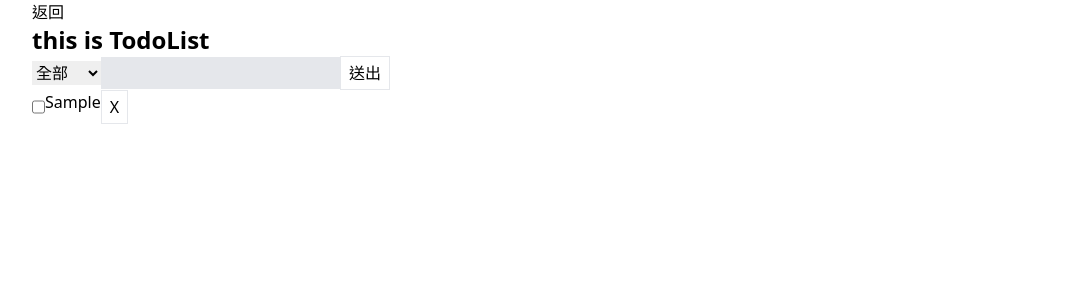
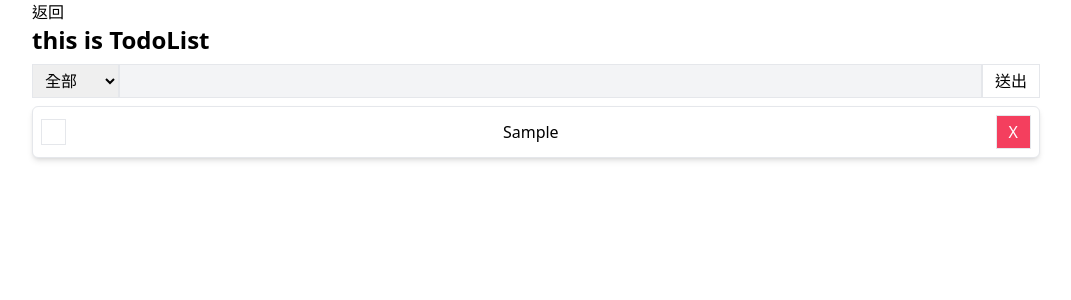
Before and after one commit to handred800/mini-project, a React (Vite) app: page /todolist in a window 1280 px wide. Both pictures are taken after typing "Sample" into the empty fields and a click on the button "送出". Shown: the top 300 px of the page, without its empty margins (104-1175 px from the left). Built offline with nearby package versions, Linux system fonts and the light colour scheme.

Commit message:
更新 微調樣式

```diff
--- a/src/assets/index.css
+++ b/src/assets/index.css
@@ -8,10 +8,16 @@
     }
 
     .btn {
-        @apply py-1 px-2 border hover:bg-gray-100;
+        @apply py-1 px-3 border hover:bg-gray-100 block;
     }
 
+    .input-text {
+        @apply bg-gray-100 p-1 focus:outline-none border border-gray-200 focus:border-blue-500;
+    }
+    .checkbox {
+        @apply appearance-none text-white px-1.5 border before:content-['✓'] checked:before:text-slate-500;
+    }
     .card {
-        @apply p-3 bg-white drop-shadow;
+        @apply border rounded-md p-2 bg-white shadow-md duration-300;
     }
 }
--- a/src/components/TodoList/TodoList.jsx
+++ b/src/components/TodoList/TodoList.jsx
@@ -52,22 +52,23 @@ export default function TodoList() {
   return (
     <div>
       <h1 className="text-2xl font-bold">this is TodoList</h1>
-      <form onSubmit={submitHandler}>
-        <select name="" id="" onChange={selectFilter}>
+      <form className="flex py-2" onSubmit={submitHandler}>
+        <select className="px-2 border" name="" id="" onChange={selectFilter}>
           <option value="null">全部</option>
           <option value="true">已完成</option>
           <option value="false">未完成</option>
         </select>
-        <input className="bg-gray-200 p-1" type="text" value={todoInputVal} onInput={inputHandler} />
+        <input className="input-text flex-auto" type="text" value={todoInputVal} onInput={inputHandler} />
         <button className="btn" type="submit">
           送出
         </button>
       </form>
       <ul>
         {filtedTodos.map((todo) => (
-          <li key={todo.id} title={todo.id}>
-            <label htmlFor={todo.id} className="flex">
+          <li key={todo.id}>
+            <label title={todo.id} htmlFor={todo.id} className="card flex flex-wrap justify-between items-center mb-2">
               <input
+                className="checkbox"
                 id={todo.id}
                 type="checkbox"
                 checked={todo.isCheck}
@@ -75,9 +76,9 @@ export default function TodoList() {
                   checkboxHandler(todo.id);
                 }}
               />
-              {todo.name}
+              <div className="px-2">{todo.name}</div>
               <button
-                className="btn"
+                className="btn bg-rose-500 text-white hover:bg-rose-700"
                 type="button"
                 onClick={() => {
                   deleteHandler(todo.id);
--- a/src/pages/Home.jsx
+++ b/src/pages/Home.jsx
@@ -9,8 +9,8 @@ export default function Home() {
       <div className="card">
         <ul>
           {projects.map(({ path, name }) => (
-            <li key={path} className="rounded-lg bg-transparent hover:bg-gray-100">
-              <Link className="flex py-3 px-5 ease-in-out duration-200" to={`/${path}`}>
+            <li key={path}>
+              <Link className="flex rounded-md py-3 px-5 bg-transparent hover:bg-gray-100 ease-in-out duration-200" to={`/${path}`}>
                 {name}
               </Link>
             </li>
```
